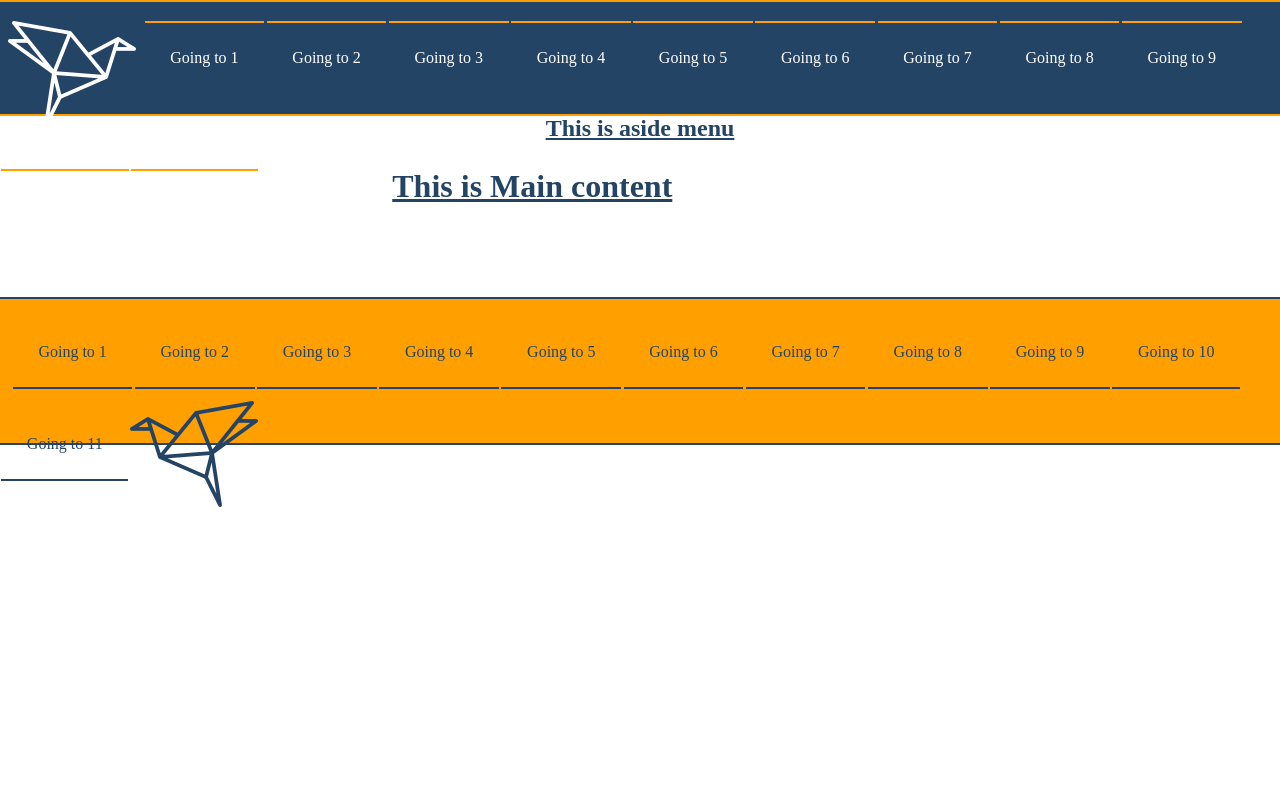
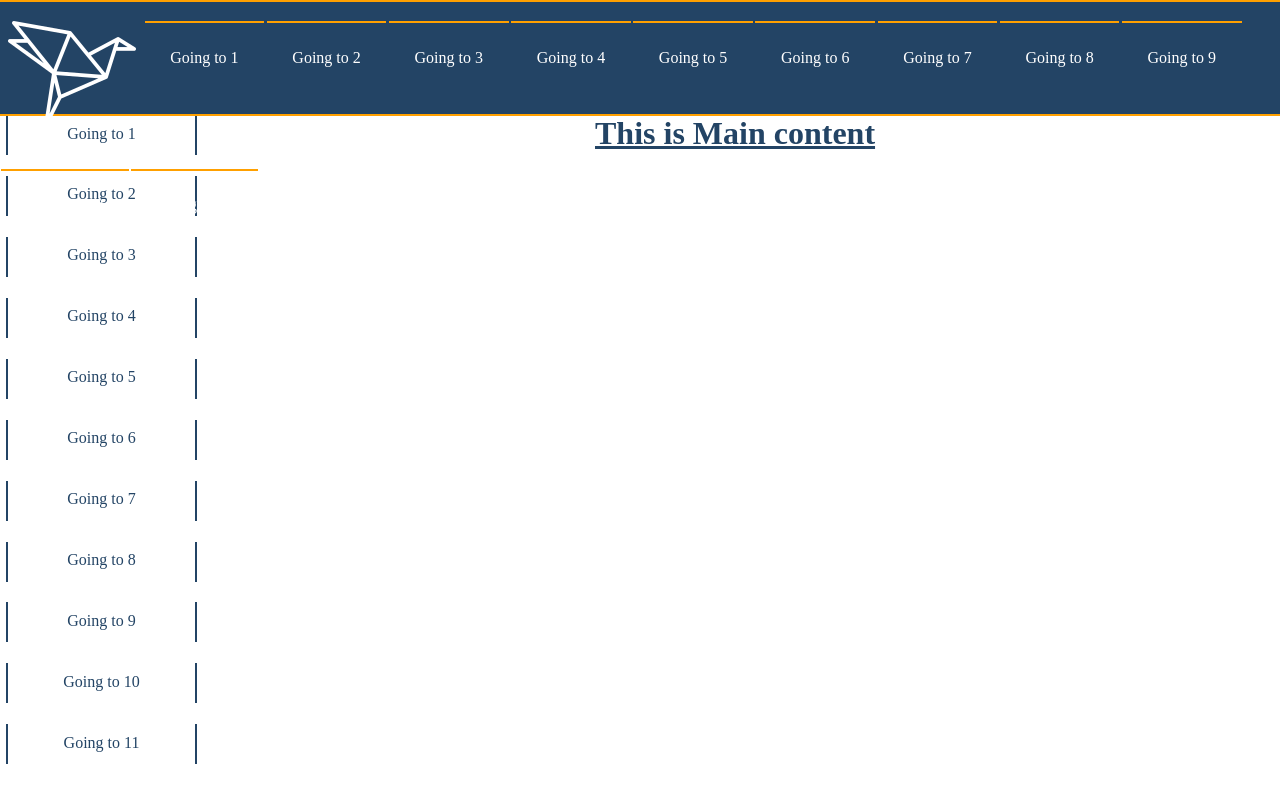
Before and after one commit to vinhhn3/tcd0301-react-origami, a React (Create React App) app: page / in a window 1280 px wide. Shown: the top 800 px of the page. Built offline with nearby package versions, Linux system fonts and the light colour scheme.

Commit message:
Aside layout

```diff
--- a/src/pages/Aside.js
+++ b/src/pages/Aside.js
@@ -1,9 +1,75 @@
-import React from "react";
+import React, { useState } from "react";
+import LinkItem from "../components/linkItem/LinkItem";
 
 const Aside = () => {
+  const [linkItems, setLinkItems] = useState([
+    {
+      id: 1,
+      title: "Going to 1",
+      url: "",
+    },
+    {
+      id: 2,
+      title: "Going to 2",
+      url: "",
+    },
+    {
+      id: 3,
+      title: "Going to 3",
+      url: "",
+    },
+    {
+      id: 4,
+      title: "Going to 4",
+      url: "",
+    },
+    {
+      id: 5,
+      title: "Going to 5",
+      url: "",
+    },
+    {
+      id: 6,
+      title: "Going to 6",
+      url: "",
+    },
+    {
+      id: 7,
+      title: "Going to 7",
+      url: "",
+    },
+    {
+      id: 8,
+      title: "Going to 8",
+      url: "",
+    },
+    {
+      id: 9,
+      title: "Going to 9",
+      url: "",
+    },
+    {
+      id: 10,
+      title: "Going to 10",
+      url: "",
+    },
+    {
+      id: 11,
+      title: "Going to 11",
+      url: "",
+    },
+  ]);
   return (
-    <aside>
-      <h1>This is aside menu</h1>
+    <aside className="Aside">
+      <ul>
+        {linkItems.map((item) => (
+          <LinkItem
+            key={item.id}
+            url={item.url}
+            title={item.title}
+            />
+        ))}
+      </ul>
     </aside>
   );
 };
```
